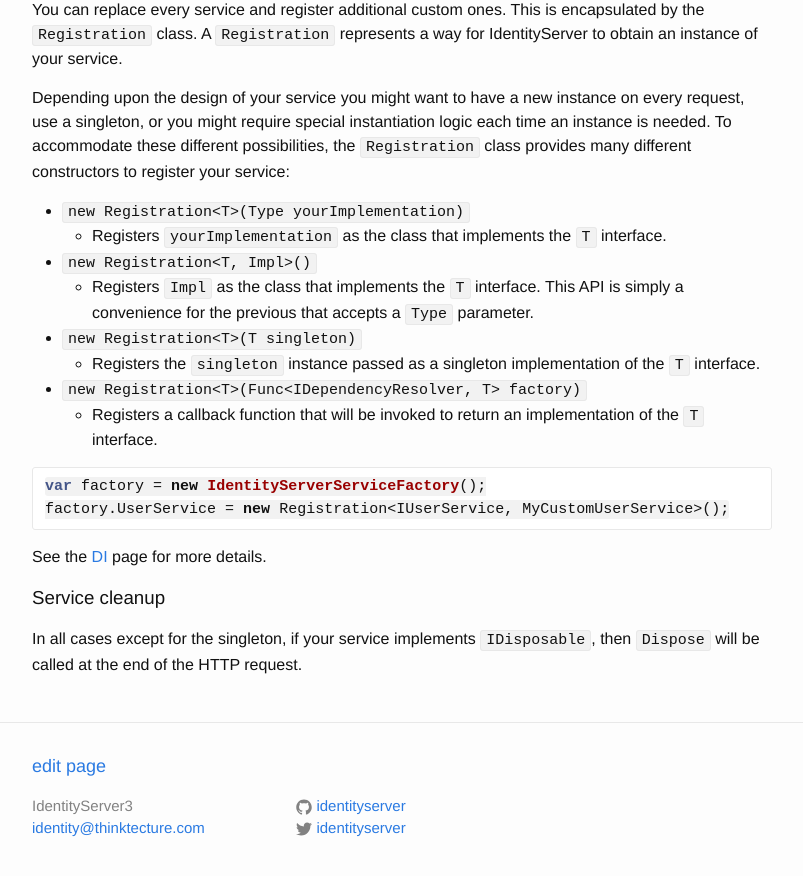
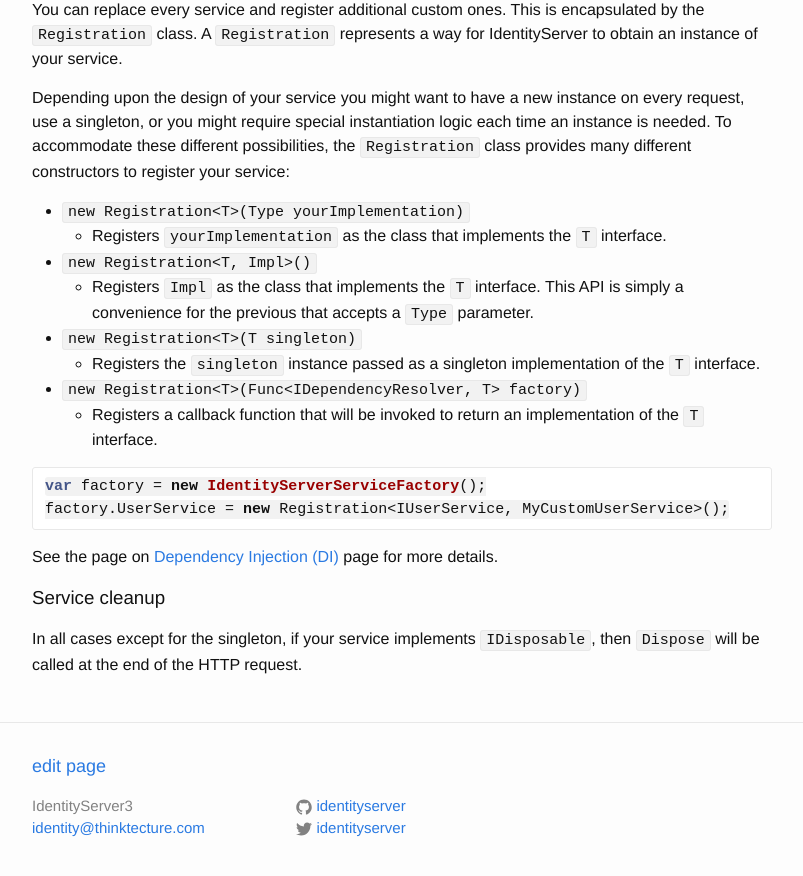
Before and after one commit to IdentityServer/Documentation, a Jekyll site: the page built from docs/advanced/customServices.md, in a window 1280 px wide and 900 px high, scrolled down 609 px. Shown: the top 876 px of the window, without its empty margins (238-1041 px from the left). Built offline with Jekyll 4.4.1, drawn with Linux system fonts in a browser that asks for light colours; Markdown is read by kramdown in place of the engine named in the settings.

Commit message:
Update customServices.md

````diff
--- a/docs/advanced/customServices.md
+++ b/docs/advanced/customServices.md
@@ -45,7 +45,7 @@
 factory.UserService = new Registration<IUserService, MyCustomUserService>();
 ```
 
-See the [DI](di.html) page for more details.
+See the page on [Dependency Injection (DI)](di.html) page for more details.
 
 ### Service cleanup
 
````
